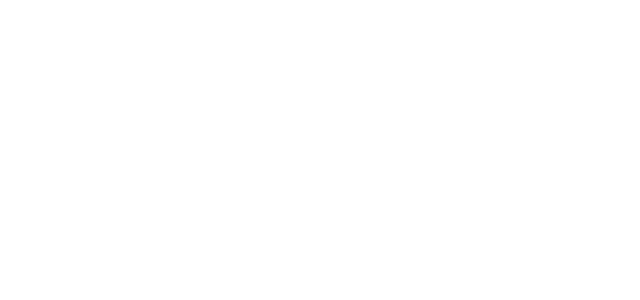
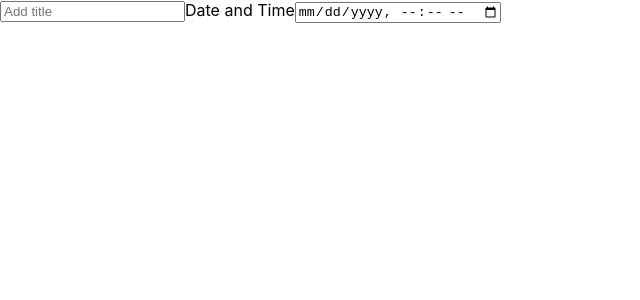
Before and after one commit to jovanako/react-calendar, a React (Create React App) app: page /2022/3/1 in a window 1280 px wide. Before the commit this address had no page. Shown: the top 300 px of the page, without its empty margins (0-640 px from the left). Built offline with nearby package versions, Linux system fonts and the light colour scheme.

Commit message:
add DayView component

```diff
--- /dev/null
+++ b/src/components/DayView/DayView.js
@@ -0,0 +1,22 @@
+import { useParams } from 'react-router-dom'
+
+export default function DayView() {
+
+  const params = useParams()
+  const day = params.day
+  const month = String(parseInt(params.month) + 1).padStart(2, '0')
+  const year = params.year
+
+  const date = new Date()
+  const currentHour = String(date.getHours()).padStart(2, '0')
+  const currentMinutes = String(date.getMinutes()).padStart(2, '0')
+
+  return (
+    <>
+      <input type='text' placeholder='Add title'></input>
+      <label htmlFor='reminder-time'>Date and Time</label>
+      <input type='datetime-local' id='reminder-time' value={`${year}-${month}-${day}T${currentHour}:${currentMinutes}`}></input>
+    </>
+  )
+
+}
--- a/src/index.js
+++ b/src/index.js
@@ -5,6 +5,7 @@
 import App from './App'
 import reportWebVitals from './reportWebVitals'
 import Calendar from './components/Calendar/Calendar'
+import DayView from './components/DayView/DayView'
 
 
 const root = ReactDOM.createRoot(
@@ -16,6 +17,7 @@
         <Route path=':year/:month' element={<Calendar />} />
         <Route path='/' element={<Calendar />} />
       </Route>
+      <Route path=':year/:month/:day' element={<DayView />} />
     </Routes>
   </BrowserRouter>
 )
```
